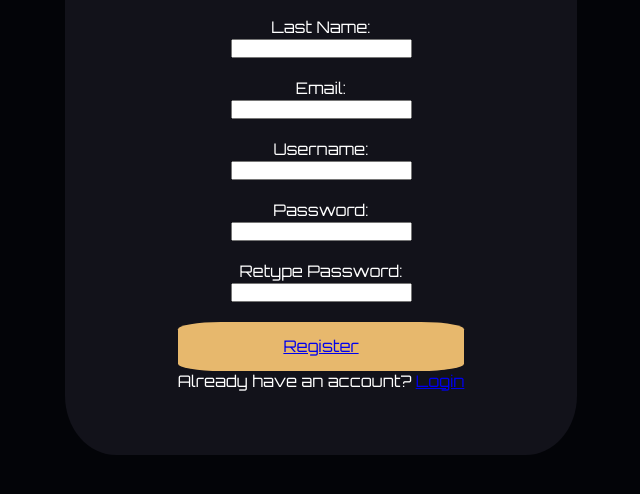
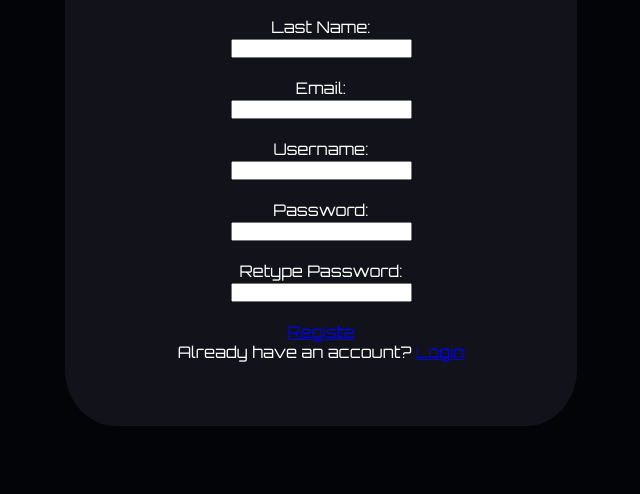
Before and after one commit to Ruzan-Mohamed/MovieSite, a plain HTML site: page index.html in a window 1280 px wide. Shown: the part 258-752 px from the top of the page, without its empty margins (319-959 px from the left). Drawn offline with Linux system fonts and the light colour scheme.

Commit message:
Registe btn

```diff
--- a/index.html
+++ b/index.html
@@ -46,10 +46,10 @@
           required
         /><br /><br />
 
-        <div class="login_btn" id="btn">
-          <!-- Submit Button -->
-          <a href="#login">Register</a>
-
+        <div class="Registe_btn">
+          <a href="#Registe">
+            Registe
+          </a>
         </div>
 
         <p>Already have an account? <a href="#login">Login</a></p>
--- a/style.css
+++ b/style.css
@@ -19,7 +19,7 @@ body {
   margin: 15vh auto;
   max-width: 40vw;
   padding: 5%;
-  max-height: 90vh;
+  max-height: 80vh;
   align-items: center;
   text-align: center;
   display: flex;
@@ -28,7 +28,7 @@ body {
   justify-content: center;
   background-color: var(--login_from_bg_color);
 }
-.login_btn
+.login_btn button
 {
   border: var(--site_man_front-color);
   border-radius: 15%;
```
